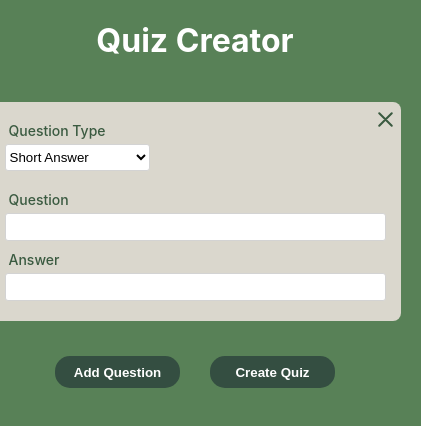
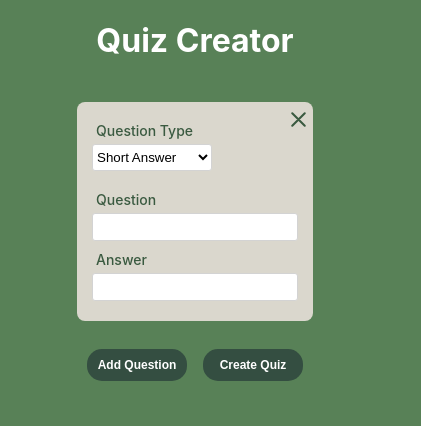
Before and after one commit to broliver18/stick-it-frontend, a React (Create React App) app: page /create-game in a window 390 px wide. Shown: the top 426 px of the page, 421 px wide, since content can reach past the window. Built offline with nearby package versions, Linux system fonts and the light colour scheme; no server answers.

Commit message:
Make Quiz Creator page responsive

```diff
--- a/src/Components/CreateGame/CreateGame.css
+++ b/src/Components/CreateGame/CreateGame.css
@@ -30,3 +30,11 @@
 .buttons button:hover {
     filter: brightness(110%);
 }
+
+@media only screen and (max-width: 450px) {
+    .buttons button {
+        width: 100px;
+        margin: 8px;
+        font-size: 12px;
+    }
+}
--- a/src/Components/QuestionForm/QuestionForm.css
+++ b/src/Components/QuestionForm/QuestionForm.css
@@ -71,3 +71,21 @@
     width: 25px;
     height: 25px;
 }
+
+@media only screen and (max-width: 450px) {
+    #question {
+        width: 200px;
+    }
+
+    #question-type {
+        width: 120px;
+    }
+
+    #answer-one, #answer-two, #answer-three, #answer-four {
+        width: 80px;
+    }
+
+    #close-button {
+        transform: translate(103px, -10px)
+    }
+}
```
